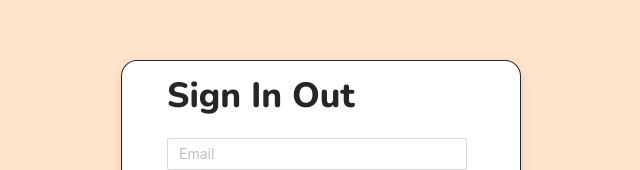
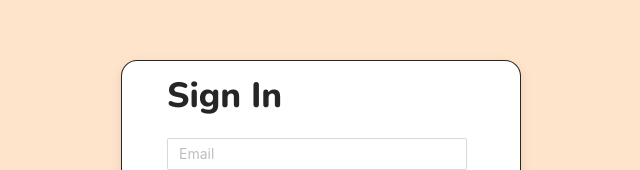
Before and after one commit to dev-ideausher/allaya-frontend, a React (Create React App) app: page /login in a window 1280 px wide. Shown: the part 140-310 px from the top of the page, without its empty margins (479-1119 px from the left). Built offline with nearby package versions, Linux system fonts and the light colour scheme; a web font is replaced by a local one.

Commit message:
deployment condtion pass

```diff
--- a/src/components/Login.js
+++ b/src/components/Login.js
@@ -13,7 +13,7 @@ const App = () => {
     <div style={{background: '#FFE4CC' , position: 'absolute', width: '1920px', height: '1080px',left: '0px',top: '0px'}}>
     <div style={{ marginLeft:'600px' , marginTop:'200px' , backgroundColor:'#FFFFFF' , border: '1px solid' , width: '400px',height: '300px',
     borderRadius: '16px' , boxShadow:'0px 4px 12px rgba(90, 41, 5, 0.12)' , paddingLeft : '45px' , paddingTop:'10px'}}>
-    <h1  style={{fontFamily: 'Nunito',fontStyle: 'normal',fontWeight: '800',fontSize: '35px',lineHeight: '140%'}}>Sign In Out</h1>
+    <h1  style={{fontFamily: 'Nunito',fontStyle: 'normal',fontWeight: '800',fontSize: '35px',lineHeight: '140%'}}>Sign In</h1>
       <Form
       name="normal_login"
       className="login-form"
```
